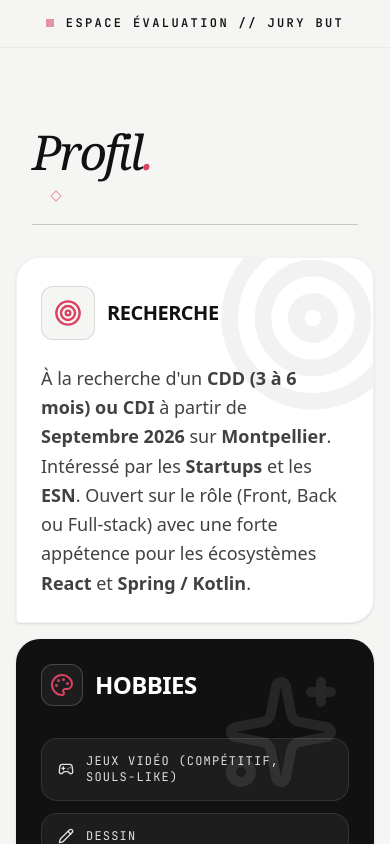
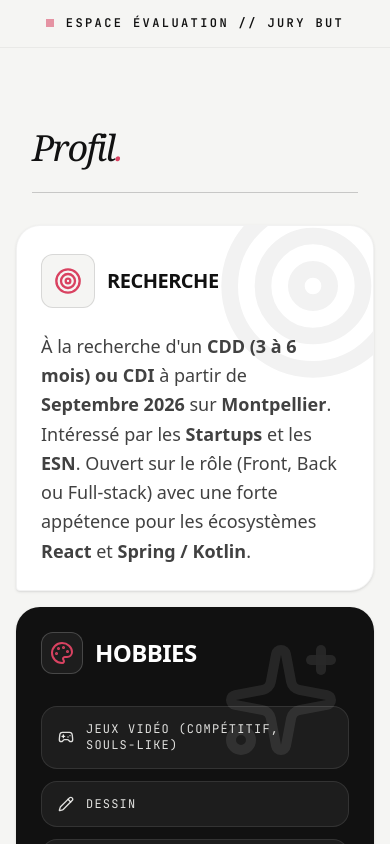
Before and after one commit to theodoredeboisseson/theodoredeboisseson.github.io, a Next.js app: page / in a window 390 px wide. Shown: the part 880-1724 px from the top of the page. Built offline with nearby package versions, Linux system fonts and the light colour scheme; a web font is replaced by a local one.

Commit message:
fix(mobile): Adjust responsive style

```diff
--- a/app/components/ui/containers/Section.tsx
+++ b/app/components/ui/containers/Section.tsx
@@ -35,7 +35,7 @@ export default function Section({
                         aside
                     ) : (
                         /* Default decorative element */
-                        <div className="flex items-center gap-3 opacity-50">
+                        <div className="hidden md:flex items-center gap-3 opacity-50">
                             <motion.div
                                 initial={{ scale: 0, rotate: -45 }}
                                 whileInView={{ scale: 1, rotate: 45 }}
--- a/app/globals.css
+++ b/app/globals.css
@@ -86,7 +86,7 @@ html {
 */
 
 @utility section-title {
-  @apply text-5xl sm:text-6xl md:text-8xl font-serif italic tracking-tighter text-foreground;
+  @apply text-4xl sm:text-6xl md:text-8xl font-serif italic tracking-tighter text-foreground;
 }
 
 @utility hero-heading {
```
